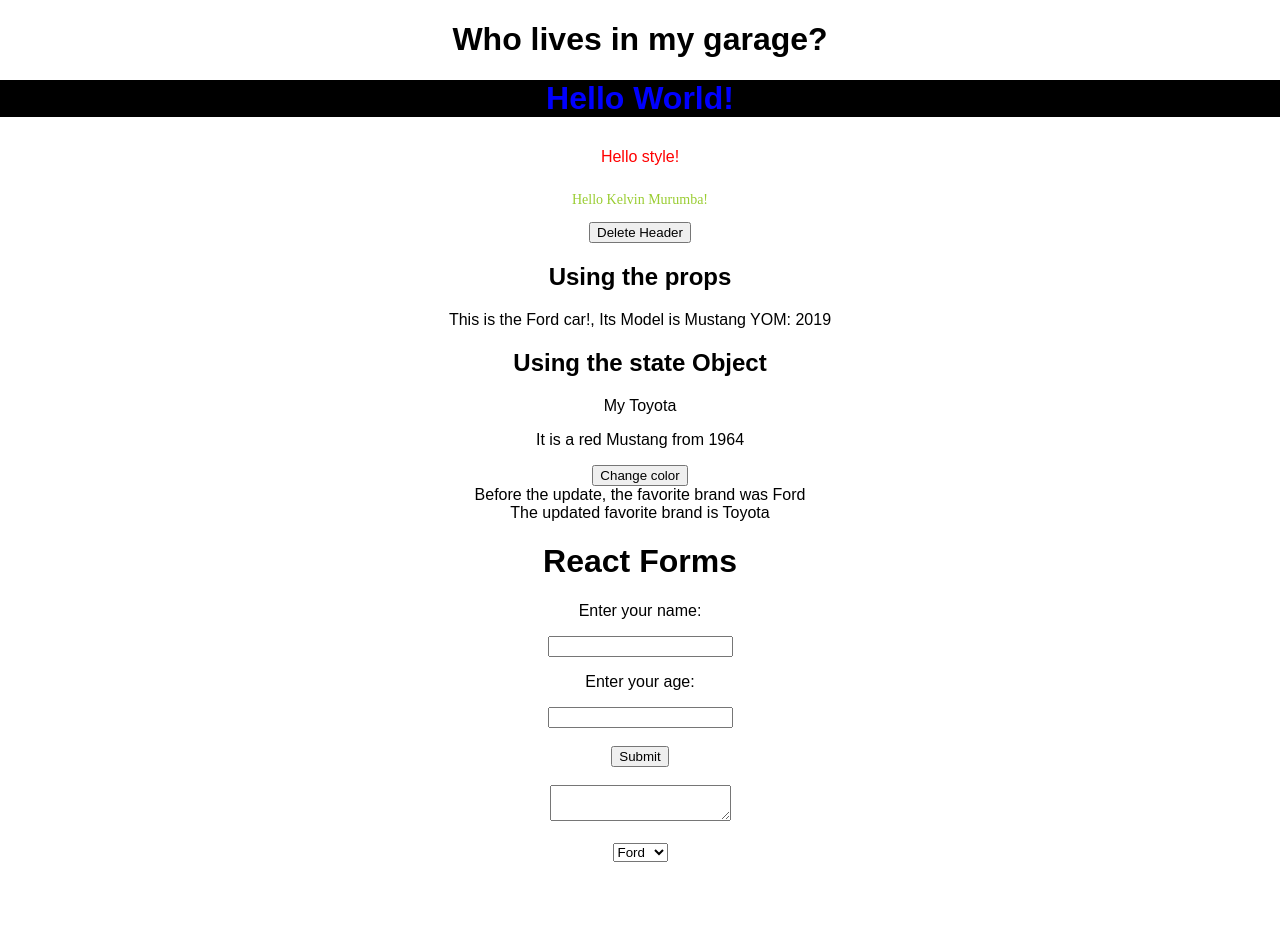
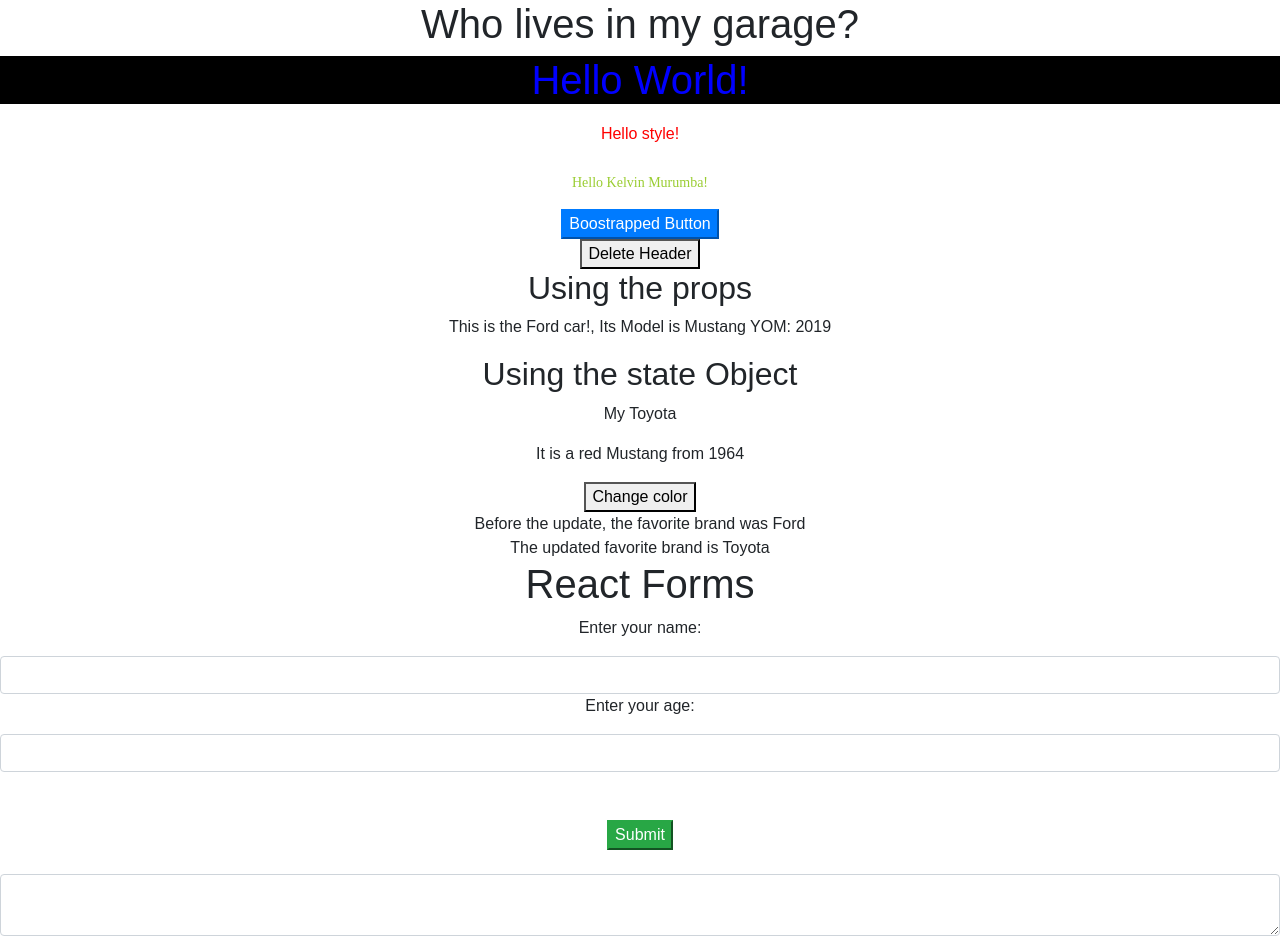
Before and after one commit to ItsMurumba/learning-reactjs, a React (Create React App) app: page / in a window 1280 px wide. Shown: the top 952 px of the page. Before the commit the page ends 862 px from the top, so only its background shows below. Built offline with nearby package versions, Linux system fonts and the light colour scheme.

Commit message:
Added bootstrap styling

```diff
--- a/package.json
+++ b/package.json
@@ -3,6 +3,9 @@
   "version": "0.1.0",
   "private": true,
   "dependencies": {
+    "bootstrap": "^4.3.1",
+    "jquery": "^3.4.1",
+    "popper.js": "^1.15.0",
     "react": "^16.8.6",
     "react-dom": "^16.8.6",
     "react-scripts": "3.0.1"
--- a/src/App.js
+++ b/src/App.js
@@ -151,16 +151,16 @@ class MyForm extends React.Component{
         <h1>React Forms</h1>
         {header}
         <p>Enter your name:</p>
-        <input type="text" onChange={this.myChangeHandler} name="username"></input>
+        <input className="form-control" type="text" onChange={this.myChangeHandler} name="username"></input>
         <p>Enter your age:</p>
-        <input type="text" name="age" onChange={this.myChangeHandler}/>
+        <input className="form-control" type="text" name="age" onChange={this.myChangeHandler}/>
         {this.state.errormessage}
         <br/>
         <br/>
-        <input type='submit' />
+        <input className="btn-success" type='submit' />
         <br/>
         <br/>
-        <textarea value={this.state.description} />
+        <textarea className="form-control" value={this.state.description} />
         <br/>
         <br/>
         <select value={this.state.mycar}>
@@ -188,6 +188,7 @@ class Child extends React.Component{
       <h1 style={{color:"blue", backgroundColor:"black"}}>Hello World!</h1>
       <p style={mystyle}>Hello style!</p>
       <p className={styles.bigblue}>Hello Kelvin Murumba!</p>
+      <button className="btn-primary">Boostrapped Button</button>
       </div>
     );
   }
--- a/src/index.js
+++ b/src/index.js
@@ -1,3 +1,7 @@
+import 'bootstrap/dist/css/bootstrap.min.css';
+import $ from 'jquery';
+import Popper from 'popper.js';
+import 'bootstrap/dist/js/bootstrap.bundle.min'
 import React from 'react';
 import ReactDOM from 'react-dom';
 import './index.css';
```
Also changed, not shown: 1 other file (tests, documents, lock files or other folders).
